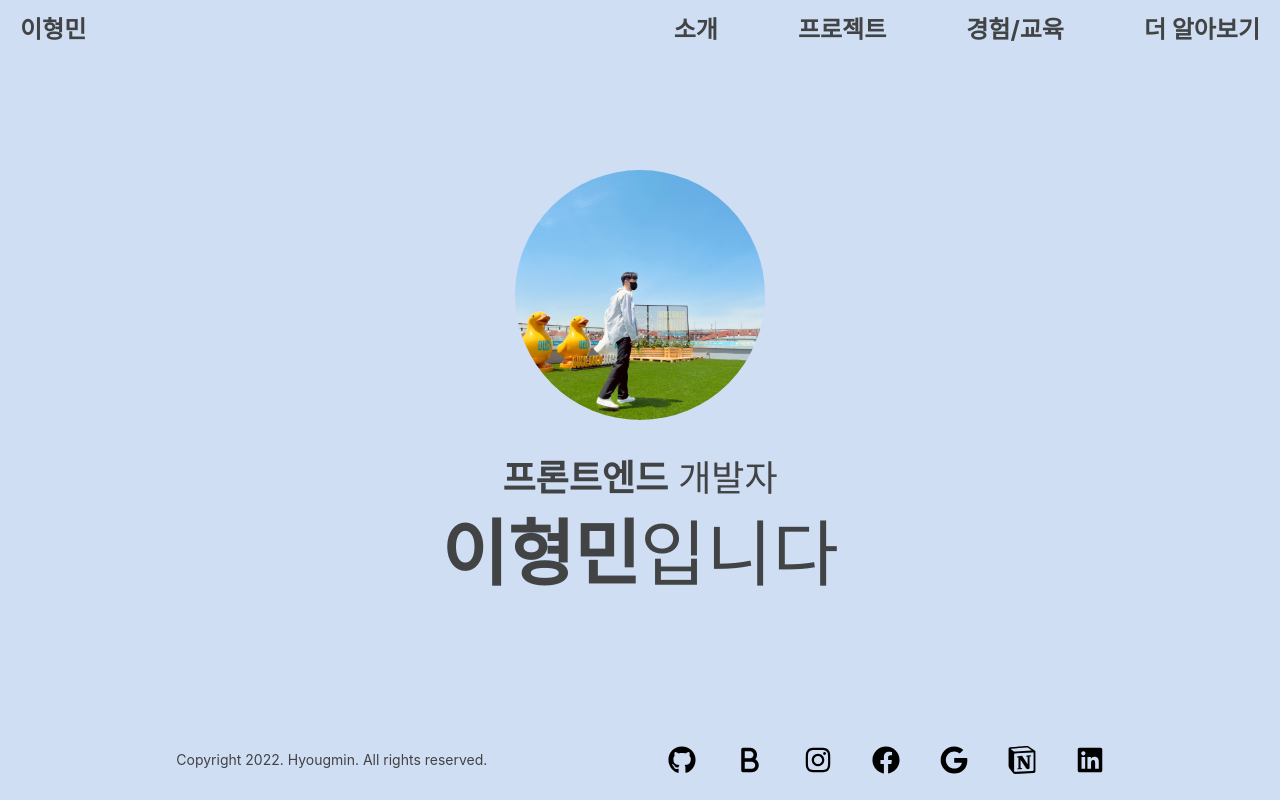
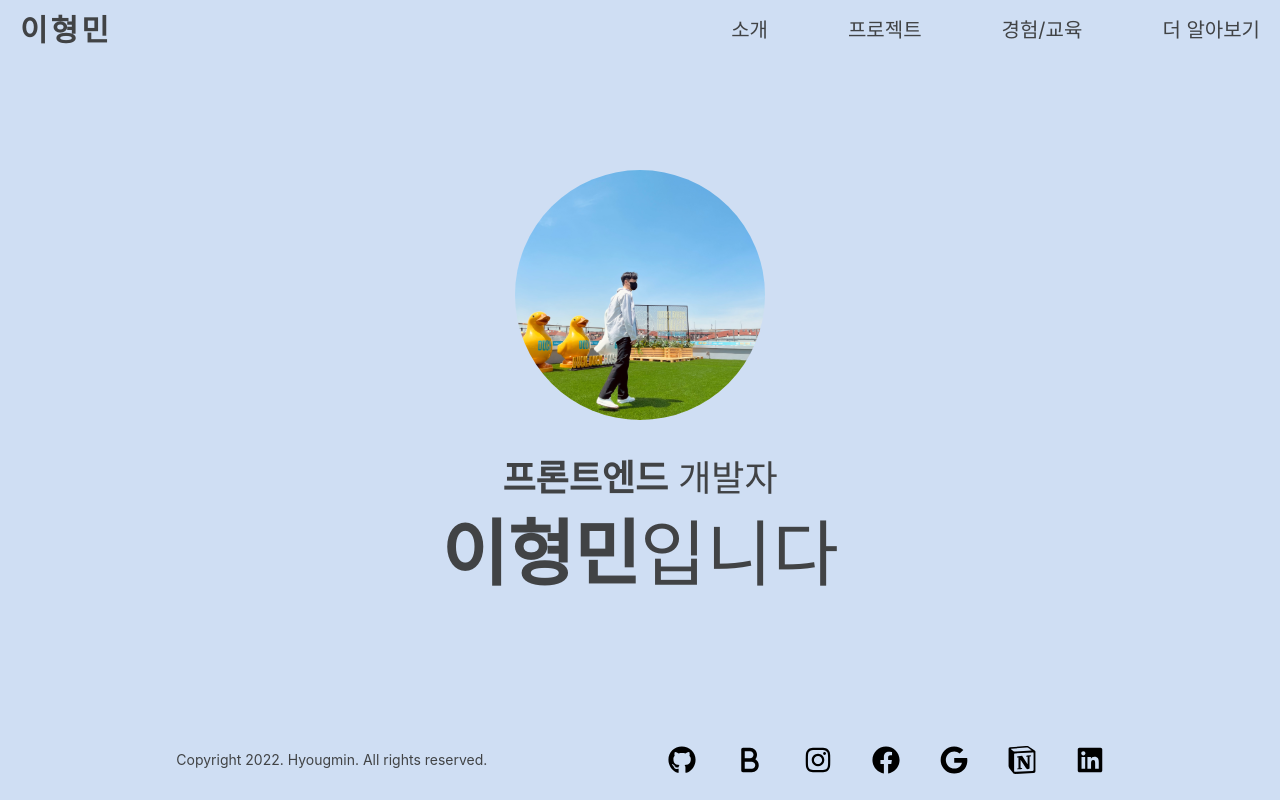
Before and after one commit to hyoungqu23/Hyoungmin_Portfolio, a Next.js app: page / in a window 1280 px wide. Built offline with nearby package versions, Linux system fonts and the light colour scheme; a web font is replaced by a local one.

Commit message:
Feat: 헤더 애니메이션 추가

```diff
--- a/components/common/Header/Header.tsx
+++ b/components/common/Header/Header.tsx
@@ -1,14 +1,26 @@
 import Link from 'next/link';
 import { ROUTES } from '../../../constants/routes';
+import { motion } from 'framer-motion';
 
 const Header = () => {
   return (
-    <header className="flex h-[7.5vh] justify-between items-center font-bold text-base md:text-xl lg:text-2xl px-2 md:px-5">
-      <Link href={ROUTES.HOME}>
-        <a>이형민</a>
-      </Link>
-      <nav>
-        <ul className="flex gap-5 md:gap-16 lg:gap-20">
+    <header className="flex h-[7.5vh] justify-between items-center px-2 md:px-5">
+      <motion.div
+        initial={{ x: -500, opacity: 0, scale: 0.5 }}
+        animate={{ x: 0, opacity: 1, scale: 1 }}
+        transition={{ duration: 1 }}
+        className="text-base font-bold tracking-widest md:text-2xl lg:text-3xl"
+      >
+        <Link href={ROUTES.HOME}>
+          <a>이형민</a>
+        </Link>
+      </motion.div>
+      <motion.nav
+        initial={{ x: 500, opacity: 0, scale: 0.5 }}
+        animate={{ x: 0, opacity: 1, scale: 1 }}
+        transition={{ duration: 1 }}
+      >
+        <ul className="flex gap-5 text-base md:gap-16 lg:gap-20 md:text-lg lg:text-xl">
           <li>
             <Link href={ROUTES.ABOUT}>소개</Link>
           </li>
@@ -22,7 +34,7 @@ const Header = () => {
             <Link href={ROUTES.MORE}>더 알아보기</Link>
           </li>
         </ul>
-      </nav>
+      </motion.nav>
     </header>
   );
 };
```
